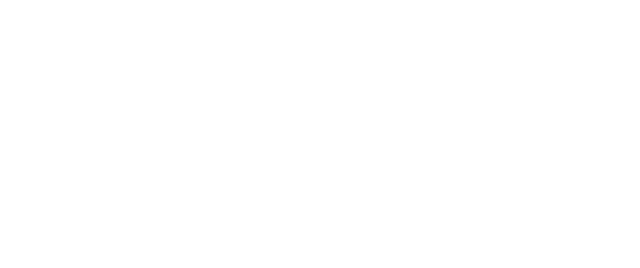
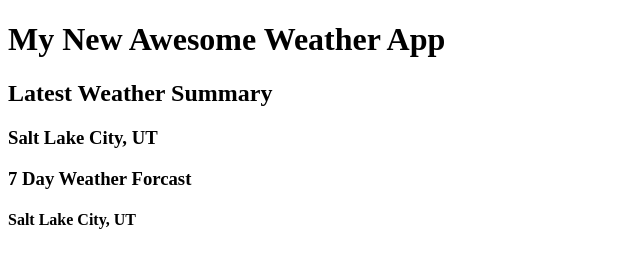
Before and after one commit to Hpayeur/Awesome_Weather_app, a plain HTML site: page index.html in a window 1280 px wide. Shown: the whole page, without its empty margins (0-640 px from the left). Drawn offline with Linux system fonts and the light colour scheme.

Commit message:
Added new Sections

```diff
--- a/index.html
+++ b/index.html
@@ -9,7 +9,18 @@
 <body>
     <header></header>
     <nav></nav>
-    <main></main>
+    <main><h1>My New Awesome Weather App</h1>
+    <section>
+    <h2>Latest Weather Summary</h2>
+    <h3>Salt Lake City, UT</h3>
+    <p></p>
+    <h3>7 Day Weather Forcast</h3>
+    <h4>Salt Lake City, UT</h4>
+    </section>
+    <section>
+
+    </section>
+</main>
     <footer></footer>
 </body>
 </html>
```
